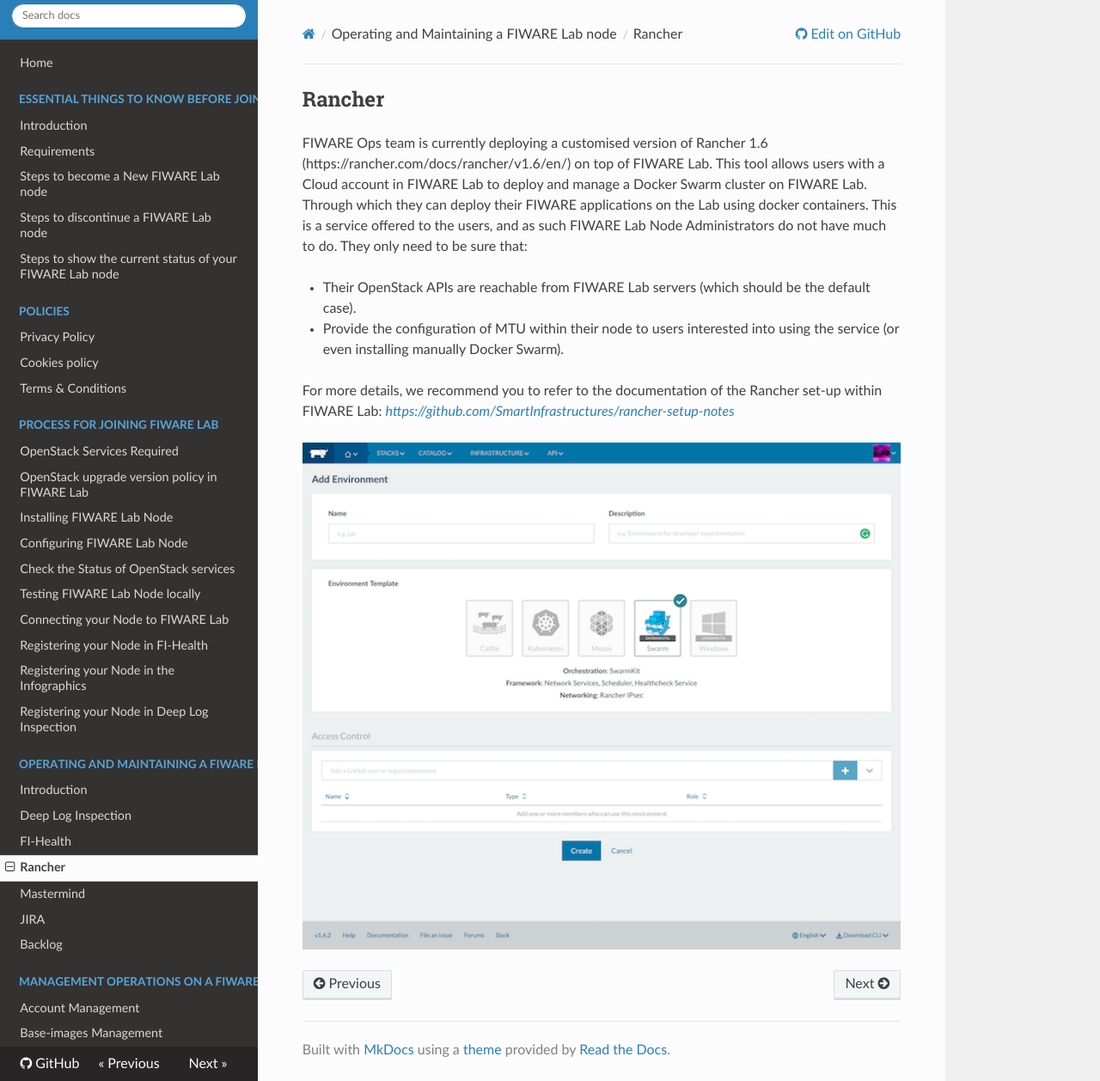
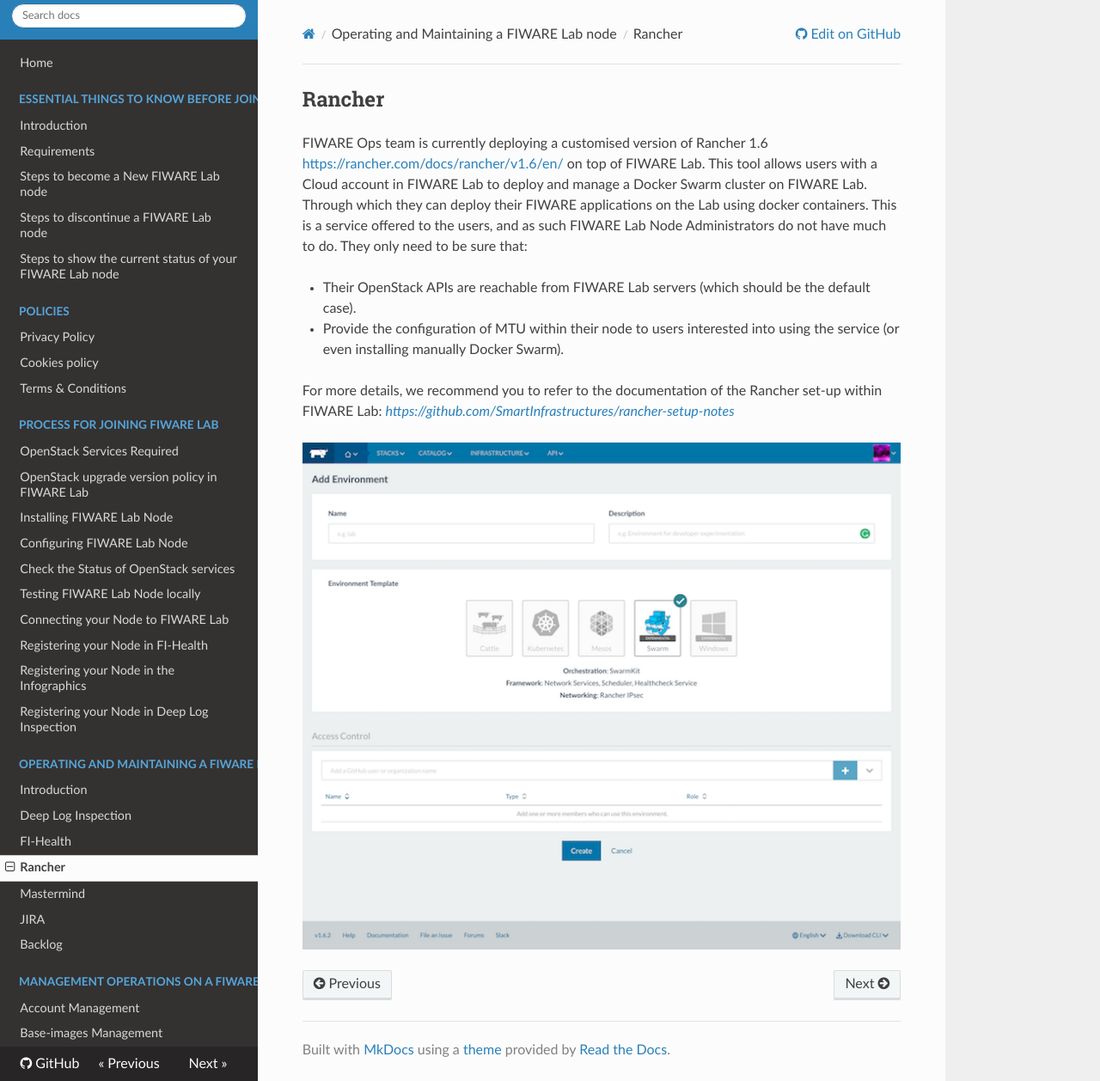
Before and after one commit to martel-innovate/join-fiware-lab-guide, an MkDocs documentation site: the page built from docs/4.operation/5.rancher.md, in a window 1280 px wide and 1258 px high. Shown: the whole window at 86% size. Built offline with MkDocs 1.6.1, drawn with Linux system fonts in a browser that asks for light colours; nearby versions of some CDN libraries; comment, search, counter and statistics services are not loaded; old or Windows-style settings are respelled for this version of MkDocs; some of the changed lines change nothing that is shown.

Commit message:
Fixes for travis

```diff
--- a/docs/4.operation/5.rancher.md
+++ b/docs/4.operation/5.rancher.md
@@ -1,7 +1,8 @@
 ## Rancher
 
 FIWARE Ops team is currently deploying a customised version of Rancher
-1.6 (https://rancher.com/docs/rancher/v1.6/en/) on top of FIWARE Lab.
+1.6 [https://rancher.com/docs/rancher/v1.6/en/](https://rancher.com/docs/rancher/v1.6/en/)
+on top of FIWARE Lab.
 This tool allows users with a Cloud account in FIWARE Lab to deploy and
 manage a Docker Swarm cluster on FIWARE Lab. Through which they can
 deploy their FIWARE applications on the Lab using docker containers.
```
Also changed, not shown: docs/5.management/1.account.md (+1 -1 lines), docs/3.process/5.statuscheck.md (line endings or trailing spaces).
